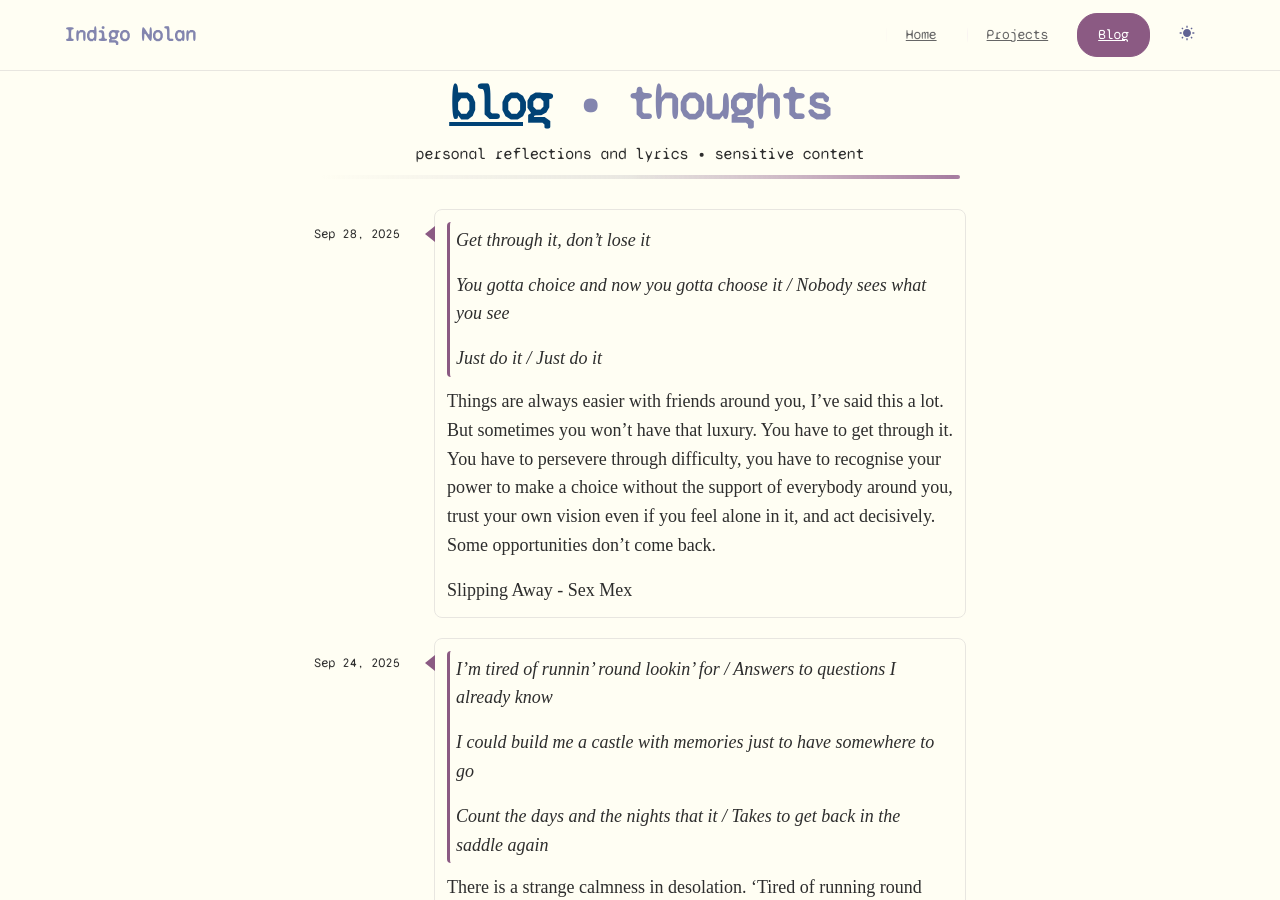
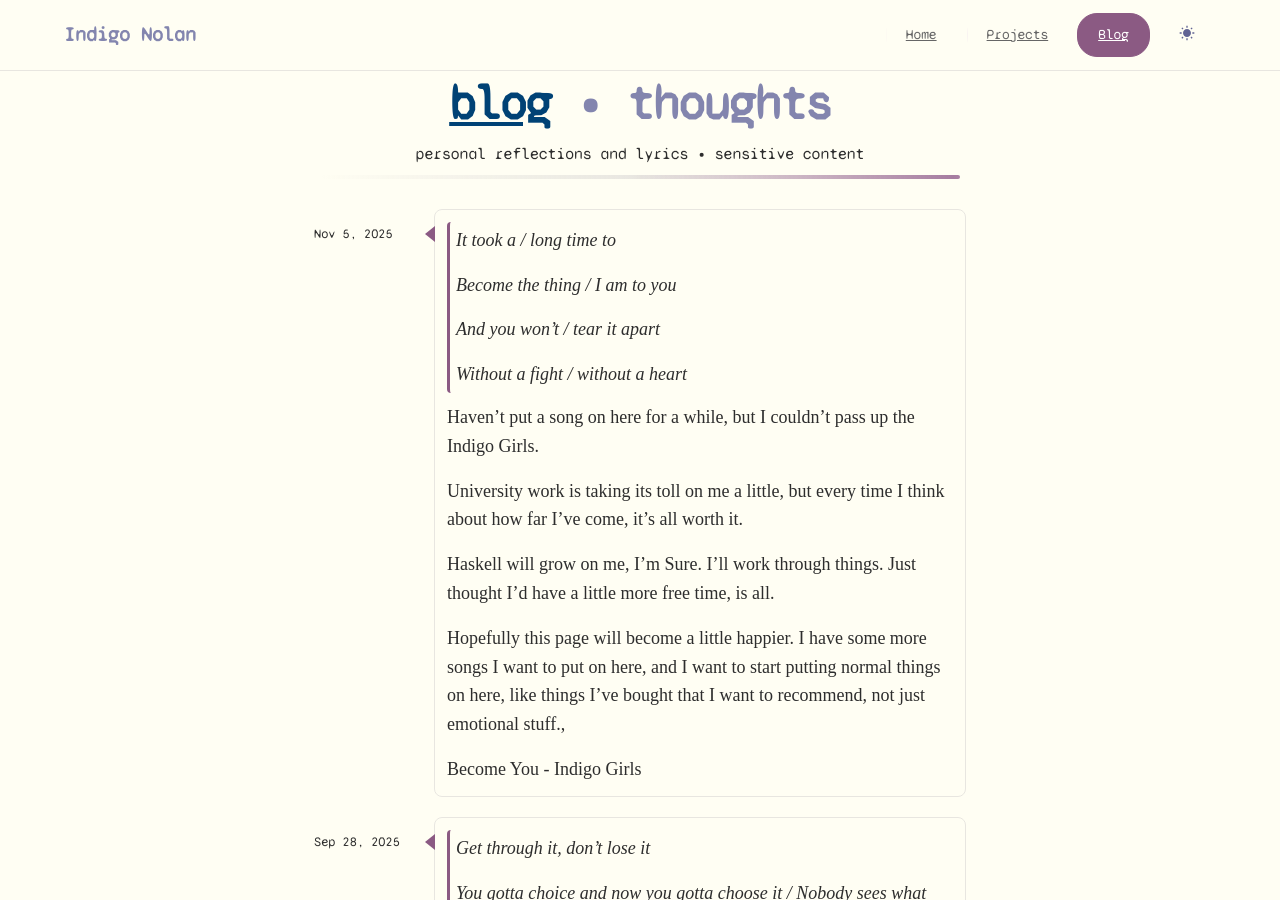
Before and after one commit to Lem0naise/website, a Jekyll site: the page built from thoughts.html, in a window 1280 px wide and 900 px high. Built offline with Jekyll 4.4.1, drawn with Linux system fonts in a browser that asks for light colours; some web fonts are replaced.

Commit message:
update fragments.yml

```diff
--- a/_data/fragments.yml
+++ b/_data/fragments.yml
@@ -374,3 +374,23 @@
     Things are always easier with friends around you, I've said this a lot. But sometimes you won't have that luxury. You have to get through it. You have to persevere through difficulty, you have to recognise your power to make a choice without the support of everybody around you, trust your own vision even if you feel alone in it, and act decisively. Some opportunities don't come back.
 
     Slipping Away - Sex Mex
+
+- date: 2025-11-05 14:31:21
+  content: |
+    > It took a / long time to
+    >
+    > Become the thing / I am to you
+    >
+    > And you won't / tear it apart
+    >
+    > Without a fight / without a heart
+
+    Haven't put a song on here for a while, but I couldn't pass up the Indigo Girls.
+
+    University work is taking its toll on me a little, but every time I think about how far I've come, it's all worth it.
+
+    Haskell will grow on me, I'm Sure. I'll work through things. Just thought I'd have a little more free time, is all.
+
+    Hopefully this page will become a little happier. I have some more songs I want to put on here, and I want to start putting normal things on here, like things I've bought that I want to recommend, not just emotional stuff.,
+
+    Become You - Indigo Girls
```
